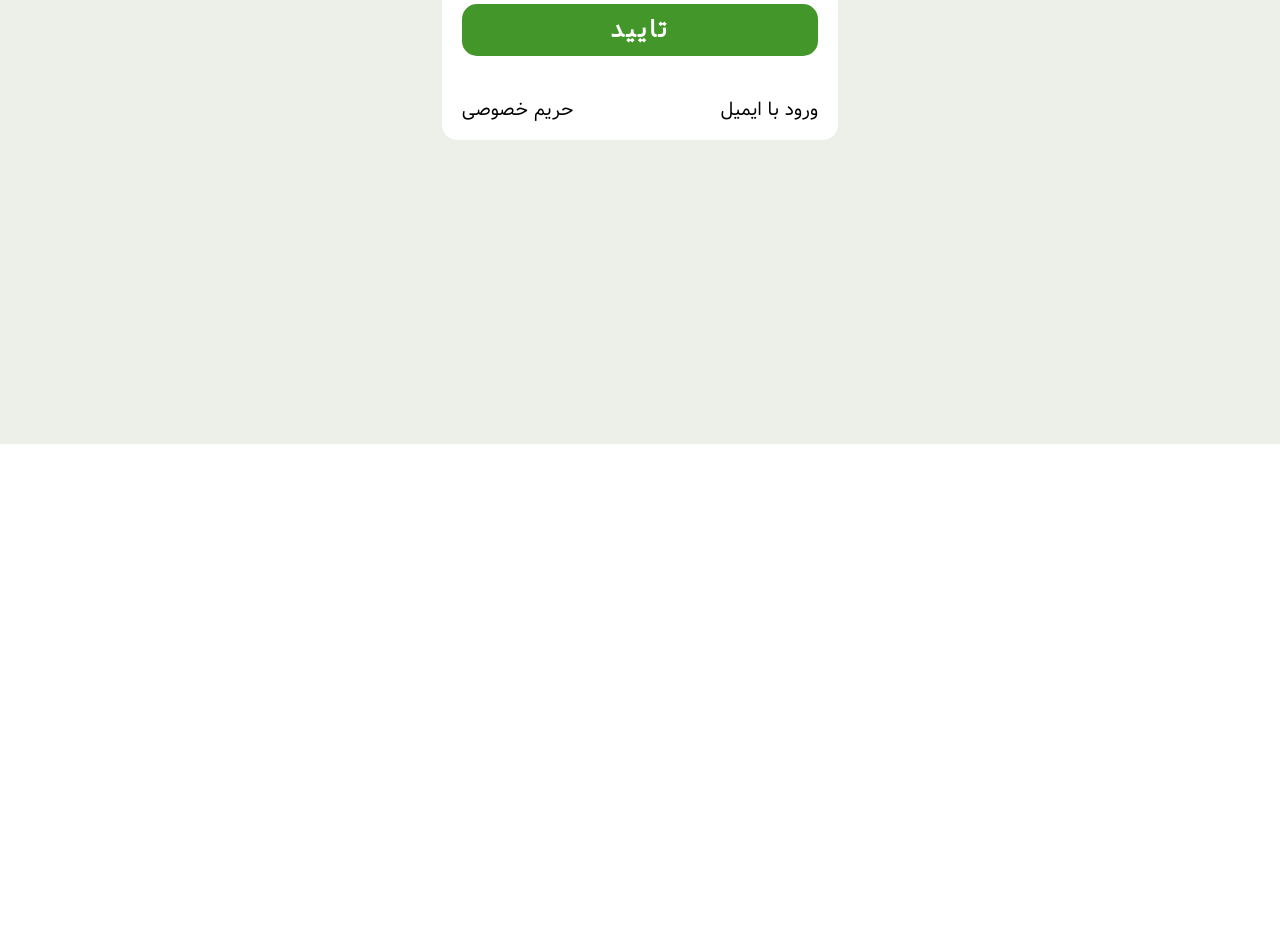
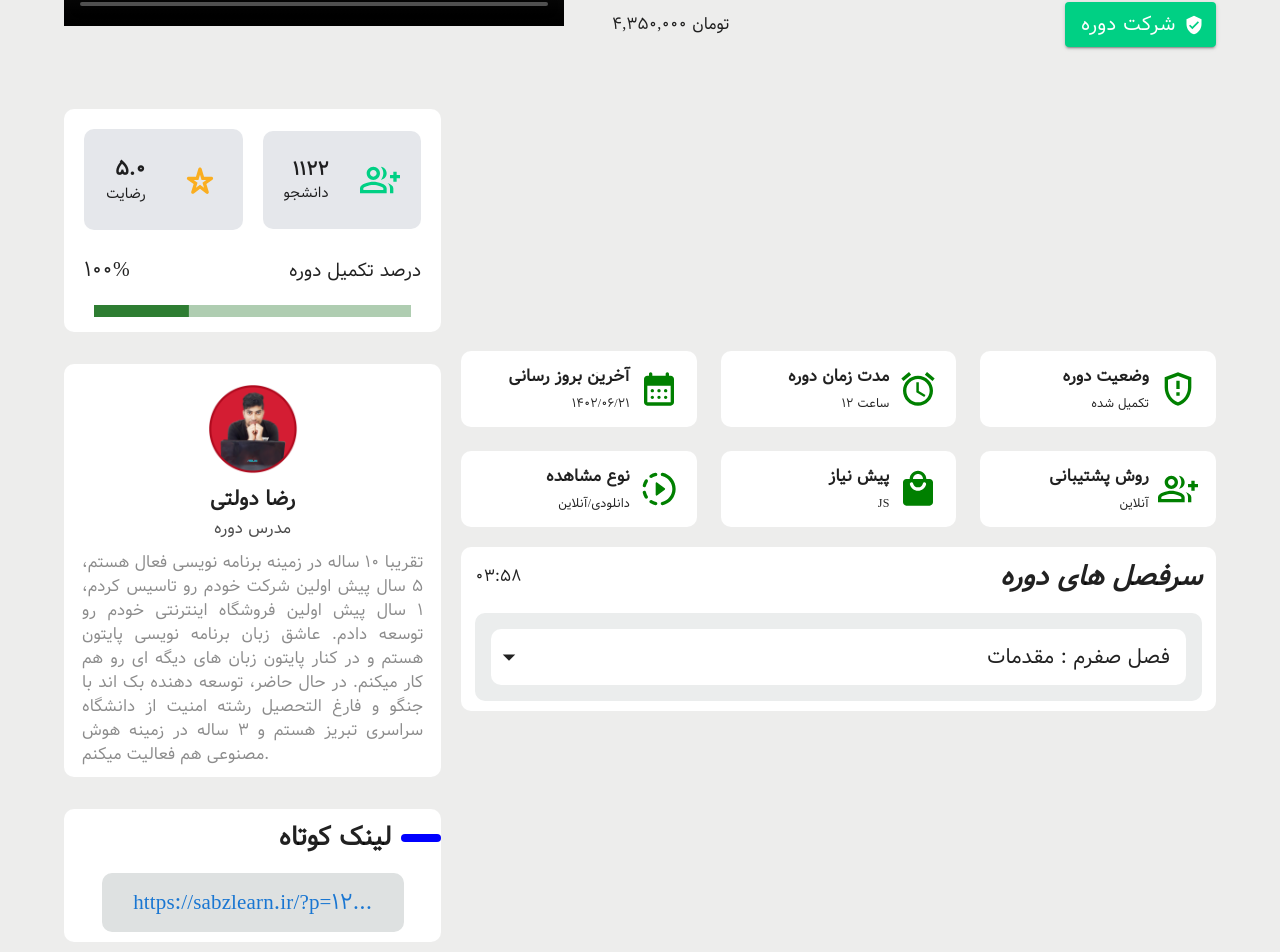
Before and after one commit to Alirezahoseinzadeh/Intance-sabzlearn, a React (Create React App) app: page /confirmcode in a window 1280 px wide. Before the commit this address led to /login. Shown: the part 356-1308 px from the top of the page. Before the commit the page ends 800 px from the top, so only its background shows below. Built offline with nearby package versions, Linux system fonts and the light colour scheme; no server answers; grey boxes are pictures that could not be loaded; a web font is replaced by a local one.

Commit message:
detailCourse

```diff
--- a/src/App.tsx
+++ b/src/App.tsx
@@ -27,7 +27,7 @@ export default function App() {
     <ThemeProvider theme={darkTheme}>
       <CssBaseline />
       <Box>
-        <Routes>
+        {/* <Routes>
           <Route path="/" element={<Home />} />
           <Route path="/login/*" element={<Login />}></Route>
           <Route path="/loginemail" element={<LogInEmail />} />
@@ -35,8 +35,8 @@ export default function App() {
           <Route path="/signup" element={<SignUp />} />
           <Route path="/userinfo" element={<InfoUser />} />
           <Route path="/confirmcode" element={<ConfirmCode />} />
-        </Routes>
-        {/* <DetailCourse /> */}
+        </Routes> */}
+        <DetailCourse />
       </Box>
     </ThemeProvider>
   );
--- a/src/Pages/ConfirmCode/ConfirmCode.tsx
+++ b/src/Pages/ConfirmCode/ConfirmCode.tsx
@@ -32,17 +32,35 @@ export default function ConfirmCode() {
     }
   }, []);
 
+  // const handleInputs = (index: any, value: any) => {
+  //   const newOtpValues = [...otpValues];
+  //   newOtpValues[index] = value;
+  //   setOtpValues(newOtpValues);
+  // };
   const handleInputs = (index: any, value: any) => {
-    const newOtpValues = [...otpValues];
-    newOtpValues[index] = value;
-    setOtpValues(newOtpValues);
+    if (value.length === 1 && index < otpValues.length) {
+      setOtpValues((prevOtpValues) => {
+        const newOtpValues = [...prevOtpValues];
+        newOtpValues[index] = value;
+
+        // Move focus to the next input
+        if (index < otpValues.length - 1) {
+          const nextInput = document.getElementById(`otp-input-${index + 1}`);
+          if (nextInput) {
+            nextInput.focus();
+          }
+        }
+        return newOtpValues;
+      });
+    }
   };
 
   // submit value to api
 
   const submitHandler = async () => {
-    const isOtpComplet = otpValues.every((value) => value !== "");
+    const isOtpComplet = otpValues.every((value) => value.length === 1);
 
+    console.log(otpValues);
     if (isOtpComplet) {
       const otp = otpValues.join("");
       try {
@@ -64,17 +82,6 @@ export default function ConfirmCode() {
       return;
     }
     setOpenSnakBar(false);
-  };
-
-  const inputRef = useRef<any>(null);
-  const handleInput = (e: any) => {
-    const inputValue = e.target.value;
-    if (inputValue.length === 1) {
-      const nextInput = inputRef.current.nextElementSibling;
-      if (nextInput) {
-        nextInput.focus();
-      }
-    }
   };
 
   const btnstyle = {
@@ -175,6 +182,7 @@ export default function ConfirmCode() {
               <Input
                 value={value}
                 key={index}
+                id={`otp-input-${index}`}
                 onChange={(e) => handleInputs(index, e.target.value)}
                 defaultValue=""
                 sx={{
@@ -187,7 +195,6 @@ export default function ConfirmCode() {
                     textAlign: "center",
                   },
                 }}
-                ref={inputRef}
               />
             ))}
           </Box>
--- a/src/Pages/DetailCourse/DetaiCourse.tsx
+++ b/src/Pages/DetailCourse/DetaiCourse.tsx
@@ -1,4 +1,4 @@
-import React from "react";
+import React, { useState } from "react";
 import {
   Box,
   Container,
@@ -7,8 +7,13 @@ import {
   Typography,
   Button,
   Grid,
+  List,
+  ListItem,
+  ListItemButton,
+  ListItemText,
+  ListItemSecondaryAction,
+  Collapse,
 } from "@mui/material";
-
 import Topbar from "../../components/Topbar/Topbar";
 import VerifiedUserIcon from "@mui/icons-material/VerifiedUser";
 import CottageOutlinedIcon from "@mui/icons-material/CottageOutlined";
@@ -16,12 +21,17 @@ import ReactPlayer from "react-player";
 import GppMaybeOutlinedIcon from "@mui/icons-material/GppMaybeOutlined";
 import AccessAlarmOutlinedIcon from "@mui/icons-material/AccessAlarmOutlined";
 import GroupAddOutlinedIcon from "@mui/icons-material/GroupAddOutlined";
-import StarBorderPurple500RoundedIcon from "@mui/icons-material/StarBorderPurple500Rounded";
 import CalendarMonthRoundedIcon from "@mui/icons-material/CalendarMonthRounded";
 import LocalMallRoundedIcon from "@mui/icons-material/LocalMallRounded";
 import SlowMotionVideoRoundedIcon from "@mui/icons-material/SlowMotionVideoRounded";
-// import video from "../../../public/asist";
+import ShortLink from "./componentsLittle/ShortLink";
+import InfoMaster from "./componentsLittle/InfoMaster";
+import PercentCompleteCourse from "./componentsLittle/PercentCompleteCourse";
+import ArrowDropDown from "@mui/icons-material/ArrowDropDown";
+import AccessTimeIcon from "@mui/icons-material/AccessTime";
+import ArrowDropUpIcon from "@mui/icons-material/ArrowDropUp";
 export default function DetailCourse() {
+  const [open, setOpen] = useState(false);
   return (
     <Box>
       <Topbar />
@@ -176,81 +186,13 @@ export default function DetailCourse() {
               <Stack
                 sx={{
                   flex: "1",
-                  backgroundColor: "white",
-                  borderRadius: "10px",
-                }}>
-                <Box>
-                  <Box
-                    sx={{
-                      display: "flex",
-                      justifyContent: "space-between",
-                      alignItems: "center",
-                      padding: "20px",
-                      gap: "20px",
-                      borderRadius: "11px",
-                    }}>
-                    {/* first */}
-                    <Box
-                      sx={{
-                        display: "flex",
-                        justifyContent: "space-around",
-                        alignItems: "center",
-                        backgroundColor: "#e5e7eb",
-                        flex: "1",
-                        padding: "25px 5px",
-                        borderRadius: "10px",
-                      }}>
-                      <Box>
-                        <Typography
-                          sx={{ fontWeight: "600", fontSize: "20px" }}>
-                          5.0
-                        </Typography>
-                        <Typography sx={{ fontSize: "14px" }}>رضایت</Typography>
-                      </Box>
-                      <StarBorderPurple500RoundedIcon
-                        sx={{ fontSize: "40px", color: "#faae20" }}
-                      />
-                    </Box>
-                    {/* second */}
-
-                    <Box
-                      sx={{
-                        display: "flex",
-                        justifyContent: "space-around",
-                        alignItems: "center",
-                        backgroundColor: "#e5e7eb",
-                        flex: "1",
-                        padding: "25px 5px",
-                        borderRadius: "10px",
-                      }}>
-                      <Box>
-                        <Typography
-                          sx={{ fontWeight: "600", fontSize: "18px" }}>
-                          1122
-                        </Typography>
-                        <Typography sx={{ fontSize: "14px" }}>
-                          دانشجو
-                        </Typography>
-                      </Box>
-                      <GroupAddOutlinedIcon
-                        sx={{ fontSize: "40px", color: "#00d084" }}
-                      />
-                    </Box>
-                  </Box>
-                </Box>
-                <Box
-                  sx={{
-                    display: "flex",
-                    alignItems: "center",
-                    justifyContent: "space-between",
-                    padding: " 5px 20px",
-                  }}>
-                  <Typography sx={{ fontSize: "20px" }}>100%</Typography>
-                  <Typography sx={{ fontSize: "18px" }}>
-                    درصد تکمیل دوره
-                  </Typography>
-                </Box>
-                <Box></Box>
+                  backgroundColor: "inherit",
+                  marginBottom: "10px",
+                }}
+                spacing={4}>
+                <PercentCompleteCourse />
+                <InfoMaster />
+                <ShortLink />
               </Stack>
               <Stack sx={{ flex: "2" }}>
                 <Grid container spacing={3}>
@@ -445,6 +387,115 @@ export default function DetailCourse() {
                     </Box>
                   </Grid>
                 </Grid>
+                <Stack
+                  spacing={2}
+                  sx={{
+                    marginTop: "20px",
+                    backgroundColor: "white",
+                    padding: "10px 14px",
+                    borderRadius: "10px",
+                  }}>
+                  <Box
+                    sx={{
+                      display: "flex",
+                      alignItems: "center",
+                      justifyContent: "space-between",
+                    }}>
+                    <Typography>03:58</Typography>
+                    <Typography
+                      sx={{
+                        fontSize: " 1.675rem",
+                        fontWeight: "700",
+                        fontStyle: "oblique",
+                      }}>
+                      سرفصل های دوره
+                    </Typography>
+                  </Box>
+                  <Box>
+                    <List
+                      sx={{ backgroundColor: "#ebeded", borderRadius: "10px" }}>
+                      <ListItem>
+                        <ListItemButton
+                          onClick={() => setOpen(!open)}
+                          sx={{
+                            padding: "13px 3px",
+                            backgroundColor: "white",
+                            borderRadius: "10px",
+                            "&:hover": {
+                              backgroundColor: "white",
+                            },
+                          }}>
+                          {open ? (
+                            <ArrowDropUpIcon sx={{ fontSize: "30px" }} />
+                          ) : (
+                            <ArrowDropDown sx={{ fontSize: "30px" }} />
+                          )}
+                          <ListItemSecondaryAction>
+                            <ListItemText
+                              primary="فصل صفرم : مقدمات "
+                              sx={{
+                                ".MuiListItemText-primary": {
+                                  fontSize: "20px",
+                                  fontWeight: "500",
+                                },
+                              }}
+                            />
+                          </ListItemSecondaryAction>
+                        </ListItemButton>
+                      </ListItem>
+                      <Collapse in={open}>
+                        <ListItem>
+                          <ListItemButton
+                            sx={{
+                              backgroundColor: "white",
+                              borderRadius: "10px",
+                              "&:hover": {
+                                backgroundColor: "white",
+                              },
+                            }}>
+                            <Box
+                              sx={{
+                                display: "flex",
+                                alignItems: "Center",
+                                gap: "10px",
+                              }}>
+                              <AccessTimeIcon />
+                              20:01
+                            </Box>
+                            <ListItemSecondaryAction>
+                              <Box
+                                sx={{
+                                  display: "flex",
+                                  alignItems: "center",
+                                  gap: "10px",
+                                }}>
+                                <Typography
+                                  sx={{
+                                    color: "green",
+                                    fontWeight: "500",
+                                    fontSize: "18px",
+                                  }}>
+                                  معرفی دوره مصور سازی با پایتون
+                                </Typography>
+                                <Box
+                                  sx={{
+                                    width: "25px",
+                                    height: "25px",
+                                    background: "green",
+                                    borderRadius: "50%",
+                                    textAlign: "center",
+                                    color: "white",
+                                  }}>
+                                  1
+                                </Box>
+                              </Box>
+                            </ListItemSecondaryAction>
+                          </ListItemButton>
+                        </ListItem>
+                      </Collapse>
+                    </List>
+                  </Box>
+                </Stack>
               </Stack>
             </Box>
           </Stack>
--- /dev/null
+++ b/src/Pages/DetailCourse/componentsLittle/InfoMaster.tsx
@@ -0,0 +1,51 @@
+import React from "react";
+import { Stack, Avatar, Box, Typography } from "@mui/material";
+export default function InfoMaster() {
+  return (
+    <>
+      <Stack sx={{ backgroundColor: "white", borderRadius: "10px" }}>
+        <Box sx={{ margin: "0 auto" }}>
+          <Avatar
+            src="image/master.png"
+            sx={{ width: "90px", height: "90px", marginTop: "20px" }}
+          />
+        </Box>
+        <Typography
+          sx={{
+            textAlign: "Center",
+            marginTop: "10px",
+            fontSize: "20px",
+            fontWeight: "600",
+          }}>
+          رضا دولتی
+        </Typography>
+        <Typography
+          sx={{
+            textAlign: "Center",
+            marginTop: "3px",
+            opacity: "0.8",
+            fontSize: "16px",
+          }}>
+          مدرس دوره
+        </Typography>
+        <Typography
+          sx={{
+            textAlign: "justify",
+            marginTop: "7px",
+            opacity: "0.9",
+            fontSize: "16px",
+            padding: "3px 18px",
+            color: "gray",
+            paddingBottom: "10px",
+          }}>
+          تقریبا 10 ساله در زمینه برنامه نویسی فعال هستم، 5 سال پیش اولین شرکت
+          خودم رو تاسیس کردم، 1 سال پیش اولین فروشگاه اینترنتی خودم رو توسعه
+          دادم. عاشق زبان برنامه نویسی پایتون هستم و در کنار پایتون زبان های
+          دیگه ای رو هم کار میکنم. در حال حاضر، توسعه دهنده بک اند با جنگو و
+          فارغ التحصیل رشته امنیت از دانشگاه سراسری تبریز هستم و 3 ساله در زمینه
+          هوش مصنوعی هم فعالیت میکنم.{" "}
+        </Typography>
+      </Stack>
+    </>
+  );
+}
--- /dev/null
+++ b/src/Pages/DetailCourse/componentsLittle/PercentCompleteCourse.tsx
@@ -0,0 +1,81 @@
+import React from "react";
+import { Box, Typography, LinearProgress, Stack } from "@mui/material";
+import StarBorderPurple500RoundedIcon from "@mui/icons-material/StarBorderPurple500Rounded";
+import GroupAddOutlinedIcon from "@mui/icons-material/GroupAddOutlined";
+export default function PercentCompleteCourse() {
+  return (
+    <Stack sx={{ backgroundColor: "white", borderRadius: "10px" }}>
+      <Box>
+        <Box
+          sx={{
+            display: "flex",
+            justifyContent: "space-between",
+            alignItems: "center",
+            padding: "20px",
+            gap: "20px",
+            borderRadius: "11px",
+          }}>
+          {/* first */}
+          <Box
+            sx={{
+              display: "flex",
+              justifyContent: "space-around",
+              alignItems: "center",
+              backgroundColor: "#e5e7eb",
+              flex: "1",
+              padding: "25px 5px",
+              borderRadius: "10px",
+            }}>
+            <Box>
+              <Typography sx={{ fontWeight: "600", fontSize: "20px" }}>
+                5.0
+              </Typography>
+              <Typography sx={{ fontSize: "14px" }}>رضایت</Typography>
+            </Box>
+            <StarBorderPurple500RoundedIcon
+              sx={{ fontSize: "40px", color: "#faae20" }}
+            />
+          </Box>
+          {/* second */}
+
+          <Box
+            sx={{
+              display: "flex",
+              justifyContent: "space-around",
+              alignItems: "center",
+              backgroundColor: "#e5e7eb",
+              flex: "1",
+              padding: "25px 5px",
+              borderRadius: "10px",
+            }}>
+            <Box>
+              <Typography sx={{ fontWeight: "600", fontSize: "18px" }}>
+                1122
+              </Typography>
+              <Typography sx={{ fontSize: "14px" }}>دانشجو</Typography>
+            </Box>
+            <GroupAddOutlinedIcon sx={{ fontSize: "40px", color: "#00d084" }} />
+          </Box>
+        </Box>
+      </Box>
+      <Box
+        sx={{
+          display: "flex",
+          alignItems: "center",
+          justifyContent: "space-between",
+          padding: " 5px 20px",
+        }}>
+        <Typography sx={{ fontSize: "20px" }}>100%</Typography>
+        <Typography sx={{ fontSize: "18px" }}>درصد تکمیل دوره</Typography>
+      </Box>
+      <Box sx={{ padding: " 5px 20px", margin: "10px" }}>
+        <LinearProgress
+          sx={{ height: "12px" }}
+          color="success"
+          value={30}
+          variant="determinate"
+        />
+      </Box>
+    </Stack>
+  );
+}
--- /dev/null
+++ b/src/Pages/DetailCourse/componentsLittle/ShortLink.tsx
@@ -0,0 +1,59 @@
+import React from "react";
+import { Stack, Box, Typography } from "@mui/material";
+import MaterialLink from "@mui/material/Link";
+
+export default function ShortLink() {
+  return (
+    <>
+      <Stack
+        spacing={2}
+        sx={{
+          backgroundColor: "white",
+          borderRadius: "10px",
+          paddingTop: "10px",
+          paddingBottom: "10px",
+        }}>
+        <Box
+          sx={{
+            display: "flex",
+            alignItems: "Center",
+            flexDirection: "row",
+            justifyContent: "end",
+            gap: "10px",
+          }}>
+          <Typography sx={{ fontSize: "25px", fontWeight: "600" }}>
+            لینک کوتاه
+          </Typography>
+          <Box
+            sx={{
+              width: "40px",
+              height: "8px",
+              backgroundColor: "blue",
+              borderRadius: "4px",
+            }}></Box>
+        </Box>
+        <Box
+          sx={{
+            display: "flex",
+            alignItems: "center",
+            justifyContent: "center",
+          }}>
+          <Box
+            sx={{
+              backgroundColor: "#dee1e1",
+              width: "80%",
+              display: "flex",
+              alignItems: "center",
+              justifyContent: "center",
+              padding: "14px 0",
+              borderRadius: "10px",
+            }}>
+            <MaterialLink href="#" underline="none" sx={{ fontSize: "21px" }}>
+              https://sabzlearn.ir/?p=12...
+            </MaterialLink>
+          </Box>
+        </Box>
+      </Stack>
+    </>
+  );
+}
--- a/src/index.tsx
+++ b/src/index.tsx
@@ -1,6 +1,6 @@
 import React from "react";
 import ReactDOM from "react-dom/client";
-import "./index.css";
+// import "./index.css";
 import App from "./App";
 import "./reset.css";
 import "slick-carousel/slick/slick.css";
```
Also changed, not shown: public/image/master.png (added), src/index.css (deleted).
